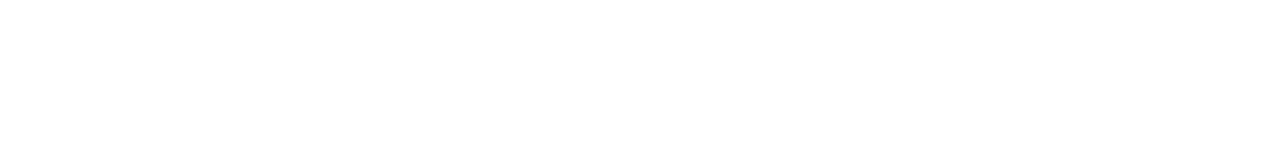
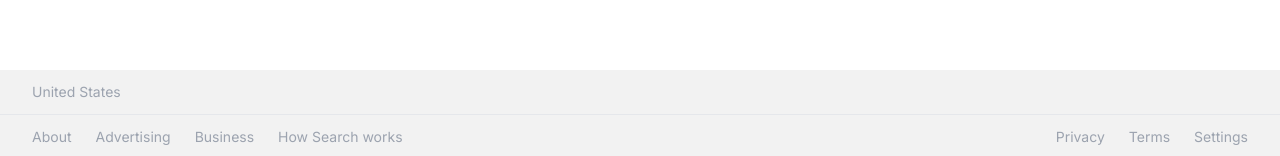
Before and after one commit to paulalextech/google-nextjs, a Next.js app: page / in a window 1280 px wide. Shown: the part 641-797 px from the top of the page. Built offline with nearby package versions, Linux system fonts and the light colour scheme; no server answers.

Commit message:
created footer and geolocate api key

```diff
--- a/src/app/layout.js
+++ b/src/app/layout.js
@@ -1,5 +1,6 @@
 import { Inter } from 'next/font/google';
 import './globals.css';
+import Footer from '@/components/Footer';
 
 const inter = Inter({ subsets: ['latin'] });
 
@@ -11,7 +12,10 @@
 export default function RootLayout({ children }) {
 	return (
 		<html lang="en">
-			<body className={inter.className}>{children}</body>
+			<body className={inter.className}>
+				{children}
+				<Footer />
+			</body>
 		</html>
 	);
 }
--- /dev/null
+++ b/src/components/CountryLookup.jsx
@@ -0,0 +1,22 @@
+'use client';
+
+import { useEffect, useState } from 'react';
+
+export default function CountryLookup() {
+	const [country, setCountry] = useState('United States');
+
+	useEffect(() => {
+		const getCountry = async () => {
+			const response = await fetch(
+				`https://extreme-ip-lookup.com/json/?key=${process.env.NEXT_PUBLIC_IP_API_KEY}`
+			)
+				.then((res) => res.json())
+				.then((data) => data.country);
+			if (!response) return;
+			setCountry(response);
+		};
+		getCountry();
+	}, []);
+
+	return <div>{country}</div>;
+}
--- /dev/null
+++ b/src/components/Footer.jsx
@@ -0,0 +1,28 @@
+import React from 'react';
+import CountryLookup from './CountryLookup';
+
+export default function Footer() {
+	return (
+		<footer className="absolute bottom-0 text-sm text-gray-400 bg-[#f2f2f2] w-full">
+			<div className="border-b px-8 py-3">
+				<CountryLookup />
+			</div>
+			<div
+				className="flex flex-col sm:flex-row justify-between items-center px-8 py-3 space-y-7
+            sm:space-y-0"
+			>
+				<ul className="flex items-center space-x-6">
+					<li className="hover:underline cursor-pointer">About</li>
+					<li className="hover:underline cursor-pointer">Advertising</li>
+					<li className="hover:underline cursor-pointer">Business</li>
+					<li className="hover:underline cursor-pointer">How Search works</li>
+				</ul>
+				<ul className="flex items-center space-x-6">
+					<li className="hover:underline cursor-pointer">Privacy</li>
+					<li className="hover:underline cursor-pointer">Terms</li>
+					<li className="hover:underline cursor-pointer">Settings</li>
+				</ul>
+			</div>
+		</footer>
+	);
+}
```
